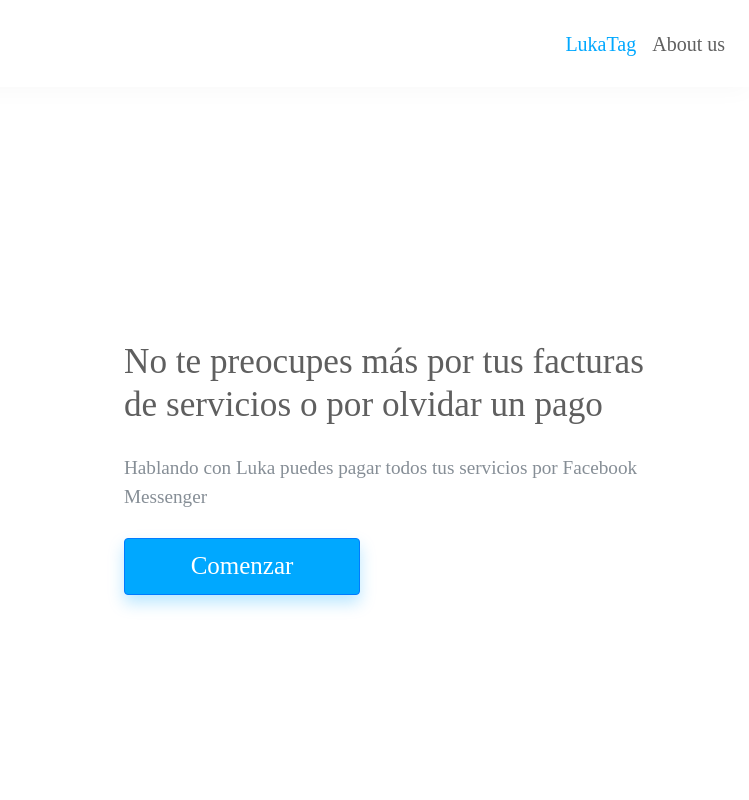
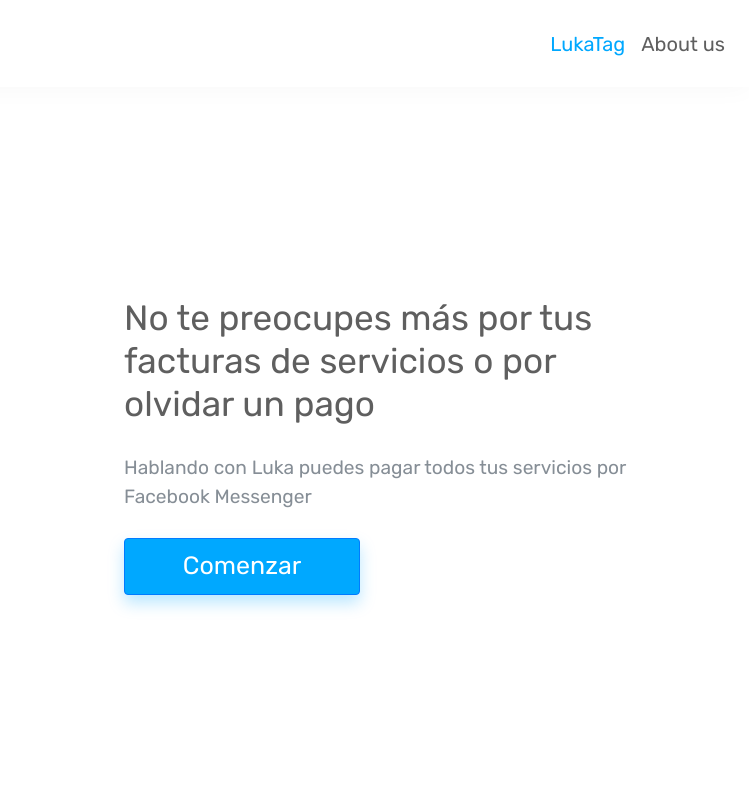
Before and after one commit to Emperatrizog/Luka, a plain HTML site: page index.html in a window 1280 px wide. Shown: the top 800 px of the page, 531-1280 px from the left. Drawn offline with nearby package versions, Linux system fonts and the light colour scheme.

Commit message:
Update index.html

```diff
--- a/index.html
+++ b/index.html
@@ -10,6 +10,7 @@
     <link rel="stylesheet" href="https://maxcdn.bootstrapcdn.com/bootstrap/4.0.0-beta.2/css/bootstrap.min.css" integrity="sha384-PsH8R72JQ3SOdhVi3uxftmaW6Vc51MKb0q5P2rRUpPvrszuE4W1povHYgTpBfshb" crossorigin="anonymous">
     <!-- CSS -->
     <link rel="stylesheet" href="style.css">
+    <link href="https://fonts.googleapis.com/css?family=Rubik" rel="stylesheet">
   </head>
   <body>
 
```
